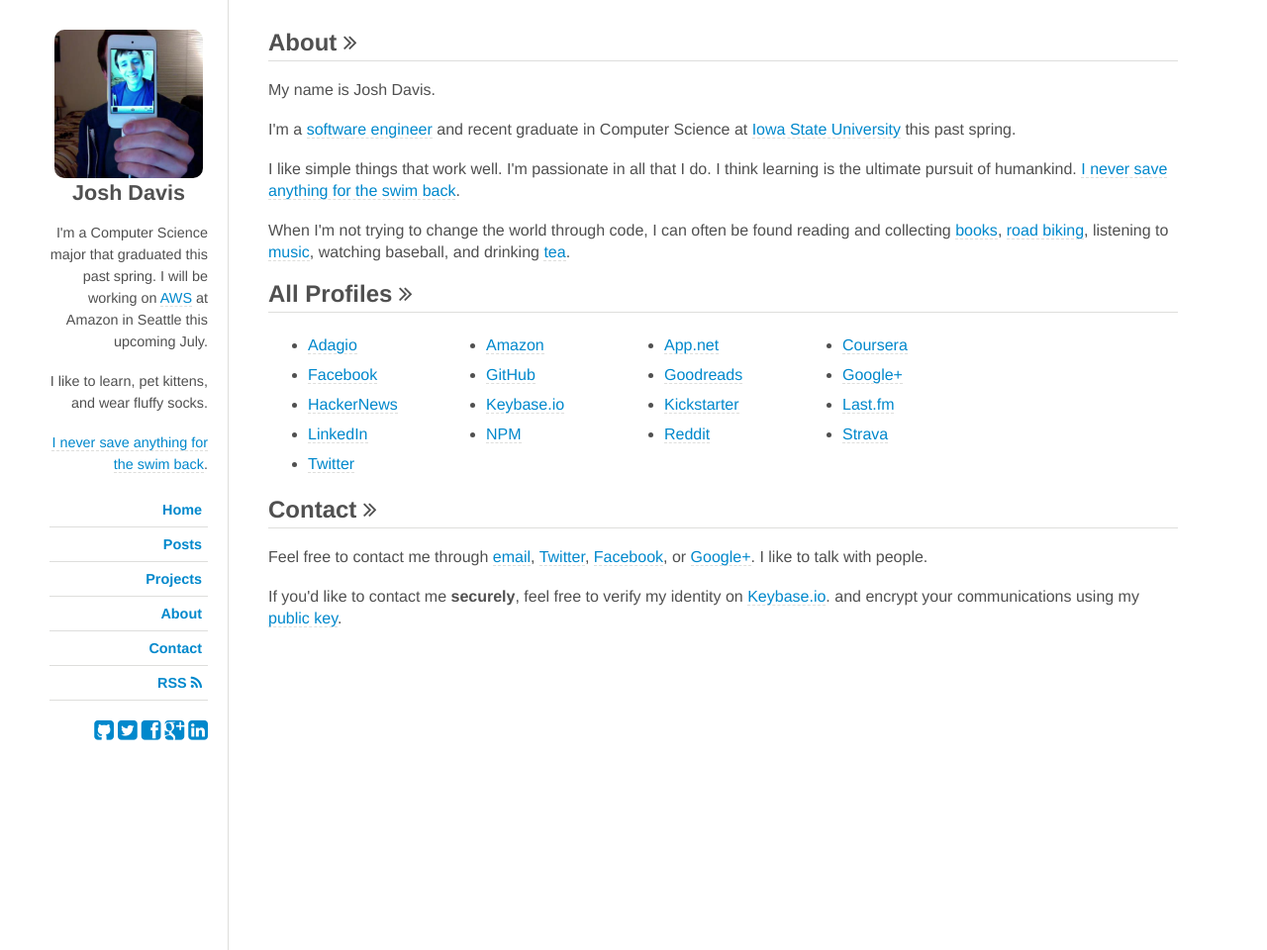
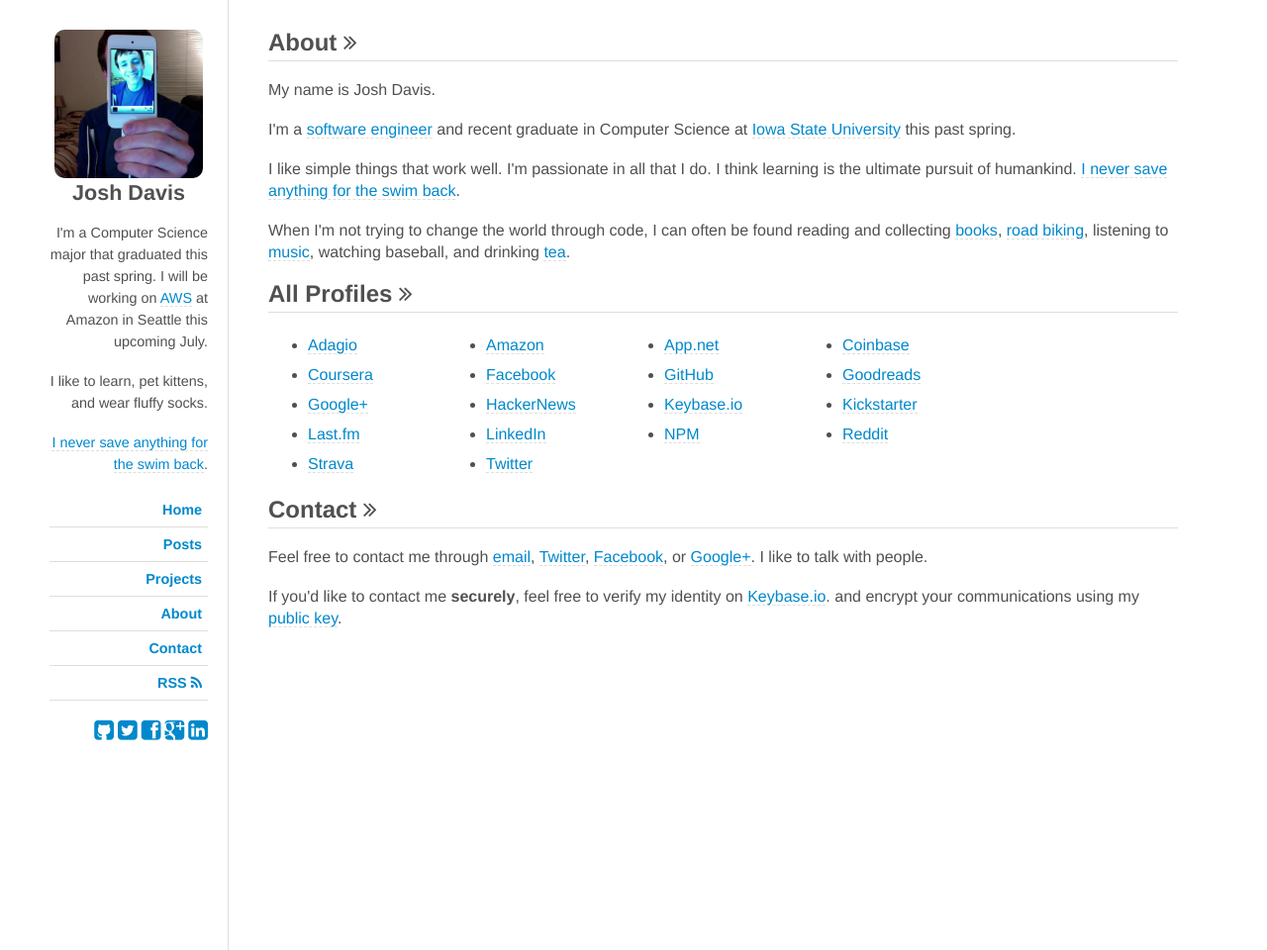
Before and after one commit to jdavis/jdavis.github.com, a Jekyll site: the page built from about.html, in a window 1280 px wide. Shown: the whole page at 99% size. Built offline with Jekyll 4.4.1, drawn with Linux system fonts in a browser that asks for light colours; nearby versions of some CDN libraries; some web fonts are replaced; Markdown is read by kramdown in place of the engine named in the settings.

Commit message:
Add Coinbase account

```diff
--- a/_data/accounts.yml
+++ b/_data/accounts.yml
@@ -9,6 +9,10 @@
 appnet:
     name: App.net
     site: "https://alpha.app.net/jdavis"
+
+coinbase:
+    name: Coinbase
+    site: "https://coinbase.com/jdavis"
 
 coursera:
     name: Coursera
```
